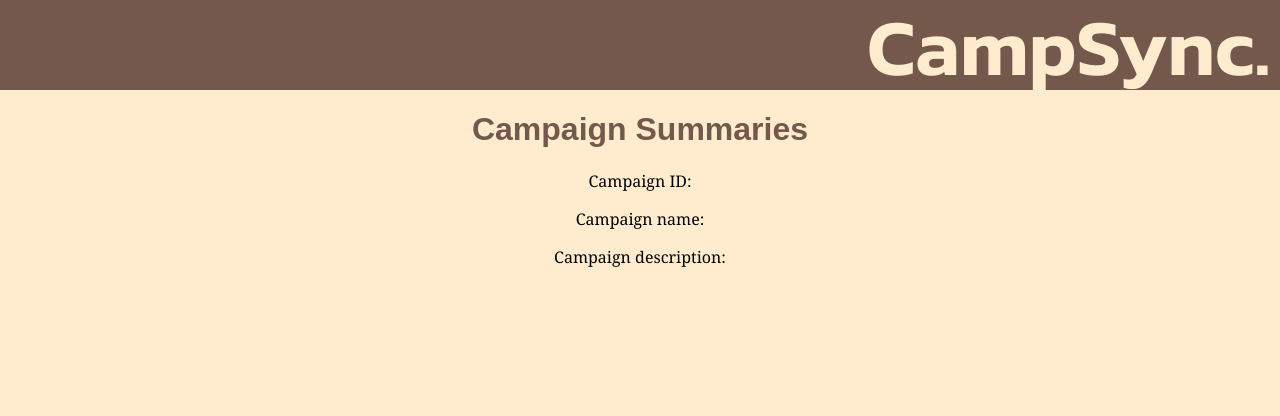
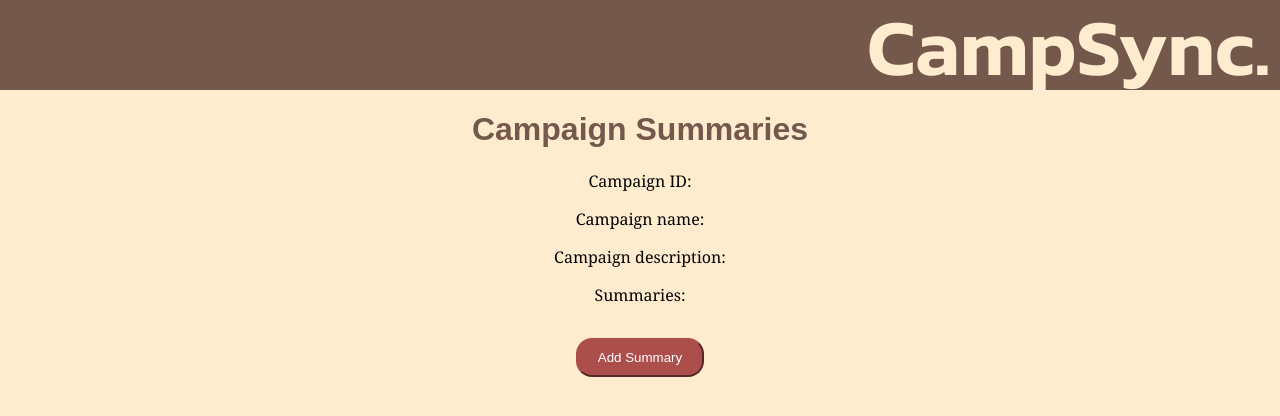
Before and after one commit to wifimug/campsync-firebase-react, a React (Create React App) app: page /campaign-summaries in a window 1280 px wide. Shown: the top 416 px of the page. Built offline with nearby package versions, Linux system fonts and the light colour scheme; no server answers; the database is empty.

Commit message:
Add summaries (#7)
* can add summaries to a campaign

* can retrieve and display corresponding summaries to campaigns

```diff
--- a/src/App.js
+++ b/src/App.js
@@ -6,6 +6,7 @@
 import { CampaignSelection } from './pages/campaign-selection';
 import { CampaignSummaries } from './pages/campaign-summaries';
 import { DMPage } from './pages/dm-page';
+import { AddSummary } from './pages/add-summary';
 
 
 function App() {
@@ -18,6 +19,7 @@
           <Route path="/campaign-selection" exact element={<CampaignSelection />} />
           <Route path="/campaign-summaries" exact element={<CampaignSummaries />} />
           <Route path="/dmpage" exact element={<DMPage />} />
+          <Route path="/add-summary" exact element={<AddSummary />} />
         </Routes>
       </Router>
     </div>
--- /dev/null
+++ b/src/hooks/useAddSummary.js
@@ -0,0 +1,24 @@
+import { addDoc, collection, serverTimestamp } from "firebase/firestore";
+import { db } from "../config/firebase-config";
+import { useGetUserInfo } from "./useGetUserInfo";
+
+export const useAddSummary = () => {
+
+    const collectionRef = collection(db, "summaries");
+    const { userID } = useGetUserInfo();
+
+
+    const addSummary = async ({
+        campaignID,
+        summary
+    }) => {
+        console.log("Hello ID", campaignID)
+        await addDoc(collectionRef, {
+            creator: userID,
+            summary: summary,
+            campaignID: campaignID,
+            createdAt: serverTimestamp()
+        })
+    }
+    return {addSummary}
+}
--- /dev/null
+++ b/src/hooks/useGetSummary.js
@@ -0,0 +1,33 @@
+import { addDoc, collection, serverTimestamp } from "firebase/firestore";
+import { db } from "../config/firebase-config";
+import { useGetUserInfo } from "./useGetUserInfo";
+import { query, where, getDocs } from "firebase/firestore";
+import { useEffect, useState } from "react";
+
+export const useGetSummary = (props) => {
+
+    const collectionRef = collection(db, "summaries");
+    const { userID } = useGetUserInfo();
+    const campaignID = props;
+
+    const [summaries, setSummaries] = useState([]);
+
+    console.log("getting summary")
+
+
+    const getSummary = async () => {
+        const q = query(collectionRef, where("campaignID", "==", campaignID))
+        const snapshot = await getDocs(q)
+        snapshot.forEach(doc => {
+            setSummaries(
+                summaries=>[...summaries, doc.data()["summary"]]
+            )
+                })
+    }
+
+    useEffect(() => {
+        getSummary();
+    }, [])
+
+    return [summaries]
+}
--- /dev/null
+++ b/src/pages/add-summary/index.js
@@ -0,0 +1,52 @@
+import { useState } from "react";
+import { useAddSummary } from "../../hooks/useAddSummary";
+import { useGetCampaignByID } from "../../hooks/useGetCampaignByID"
+import { useGetUserInfo } from "../../hooks/useGetUserInfo";
+import { NavBar } from "../../navbar";
+import { useLocation } from "react-router-dom";
+import { useNavigate } from "react-router-dom";
+
+
+export const AddSummary = (props) => {
+    const location = useLocation();
+    const campaignID  = location.state.campaignID || {}
+
+
+
+    const { addSummary } = useAddSummary();
+    const [ summary, setSummary ] = useState("");
+    const { campaignName, campaignDesc } = useGetCampaignByID(campaignID);
+
+    const navigate = useNavigate();
+
+
+
+    const onSubmit = async (e) => {
+        e.preventDefault();
+        console.log("submit function campaignID", campaignID)
+        await addSummary({
+            campaignID,
+            summary
+        })
+        navigate('/campaign-summaries')
+    }
+
+    return (
+      <main>
+        <NavBar/>
+        <h1>Post a Summary to {campaignName}</h1>
+        <form onSubmit={onSubmit}>
+            <label for="summary"> Summary: </label>
+            <input
+            type="text"
+            value={summary}
+            required
+            onChange={(e) => {
+              setSummary(e.target.value)
+            }}
+            ></input>
+            <button type="submit"> Submit </button>
+        </form>
+      </main>
+  )
+}
--- a/src/pages/campaign-summaries/index.js
+++ b/src/pages/campaign-summaries/index.js
@@ -1,21 +1,44 @@
 import { useGetCampaignByID } from "../../hooks/useGetCampaignByID"
 import { NavBar } from "../../navbar";
+import { useNavigate } from 'react-router-dom';
+import { useGetSummary } from "../../hooks/useGetSummary";
+
 
 
 export const CampaignSummaries = () => {
     const campaignID = localStorage.getItem("currentCampaign");
     //console.log(campaignID);
+    const navigate = useNavigate();
+    const summaries = useGetSummary(campaignID);
     const {campaignName, campaignDesc} = useGetCampaignByID(campaignID);
 
-    //console.log("outside hook");
-
+    const onSubmit = (e) => {
+      e.preventDefault();
+      navigate("/add-summary", {state: {campaignID: campaignID}})
+    }
+    console.log("summaries page");
+    console.log(summaries.length)
     return (
-      <>
+      <main>
         <NavBar/>
         <h1>Campaign Summaries</h1>
         <p>Campaign ID: {campaignID}</p>
         <p>Campaign name: {campaignName}</p>
         <p>Campaign description: {campaignDesc}</p>
-      </>
+        <p>Summaries:
+          {summaries.map(item => {
+            return (
+              <ul>
+                <li>{item}</li>
+              </ul>
+            )
+          })}
+        </p>
+
+        <button onClick={onSubmit}>
+            Add Summary
+        </button>
+
+      </main>
   )
 }
```
Also changed, not shown: 1 other file (tests, documents, lock files or other folders).
